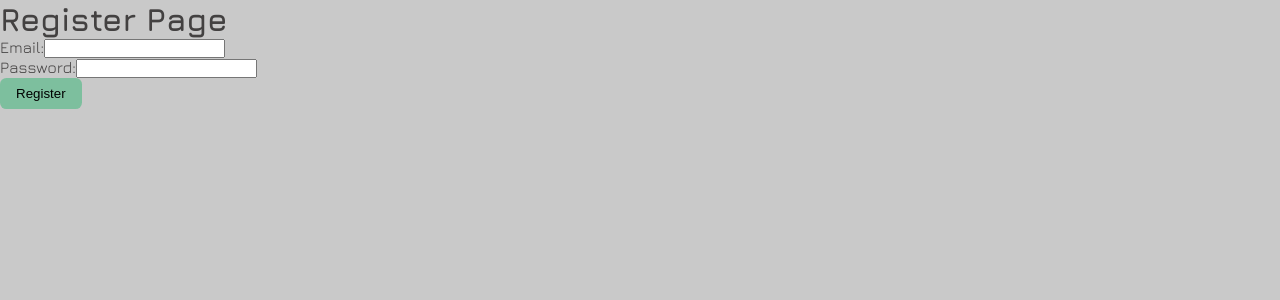
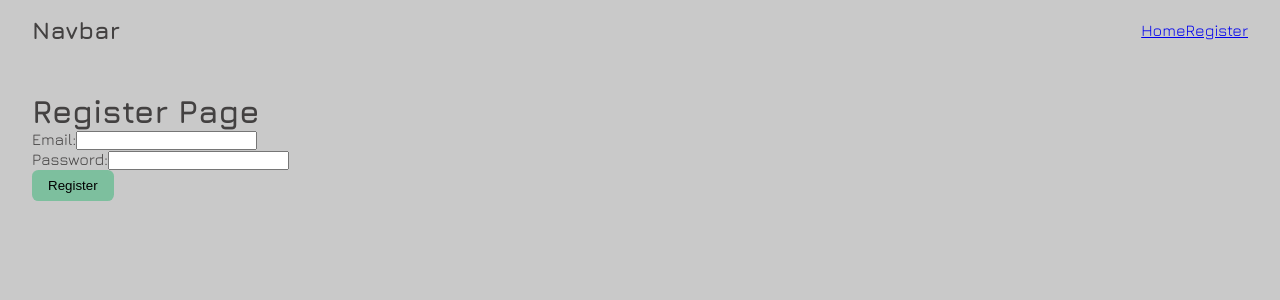
Before and after one commit to ReactRay/redux-practice, a React (Vite) app in the folder frontend/: page /register in a window 1280 px wide. Shown: the top 300 px of the page. Built offline with nearby package versions, Linux system fonts and the light colour scheme.

Commit message:
style nav

```diff
--- a/frontend/package.json
+++ b/frontend/package.json
@@ -13,7 +13,8 @@
     "axios": "^1.13.2",
     "lucide-react": "^0.513.0",
     "react": "^19.1.0",
-    "react-dom": "^19.1.0"
+    "react-dom": "^19.1.0",
+    "react-router-dom": "^7.10.1"
   },
   "devDependencies": {
     "@eslint/js": "^9.25.0",
--- a/frontend/src/App.jsx
+++ b/frontend/src/App.jsx
@@ -1,16 +1,20 @@
 
 
-import { useState } from "react"
+
 import './index.css'
 import Register from "./pages/auth/Register"
+import Navbar from "./components/navbar/Navbar"
+import { Route, Routes } from "react-router-dom"
 function App() {
 
 
-  const [openModal, setOpenModal] = useState(false)
-
   return (
     <>
-      <Register />
+      <Navbar />
+      <Routes>
+        <Route path="/register" element={<Register />} />
+        <Route path="/" element={<h1>Home Page</h1>} />
+      </Routes>
 
     </>
   )
--- /dev/null
+++ b/frontend/src/components/navbar/Navbar.jsx
@@ -0,0 +1,18 @@
+
+
+import React from 'react'
+import { NavLink } from 'react-router-dom'
+import './navbar.css'
+function Navbar() {
+    return (
+        <nav>
+            <h2>Navbar</h2>
+            <ul>
+                <NavLink to="/">Home</NavLink>
+                <NavLink to="/register">Register</NavLink>
+            </ul>
+        </nav>
+    )
+}
+
+export default Navbar
--- /dev/null
+++ b/frontend/src/components/navbar/navbar.css
@@ -0,0 +1,6 @@
+nav {
+    display: flex;
+    justify-content: space-between;
+    align-items: center;
+    padding: 1rem 2rem;
+}
--- a/frontend/src/index.css
+++ b/frontend/src/index.css
@@ -49,3 +49,7 @@ body {
 body::-webkit-scrollbar {
   display: none;
 }
+
+.page-container {
+  padding: 2rem 2rem;
+}
--- a/frontend/src/main.jsx
+++ b/frontend/src/main.jsx
@@ -1,9 +1,11 @@
 import { createRoot } from 'react-dom/client'
-
+import { BrowserRouter } from 'react-router-dom'
 import App from './App.jsx'
 
 createRoot(document.getElementById('root')).render(
 
-  <App />
+  <BrowserRouter>
+    <App />
+  </BrowserRouter >
 
 )
```
Also changed, not shown: 1 other file (tests, documents, lock files or other folders).
